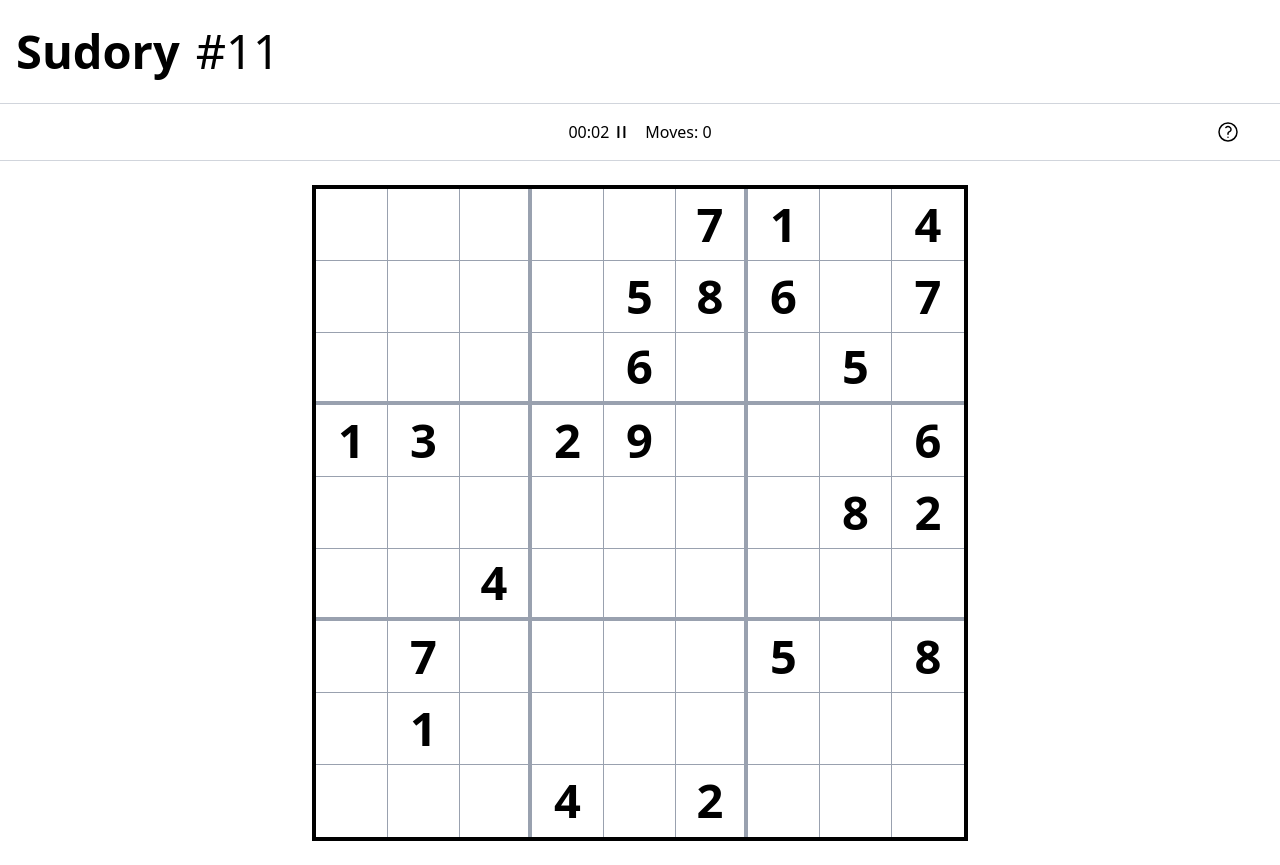
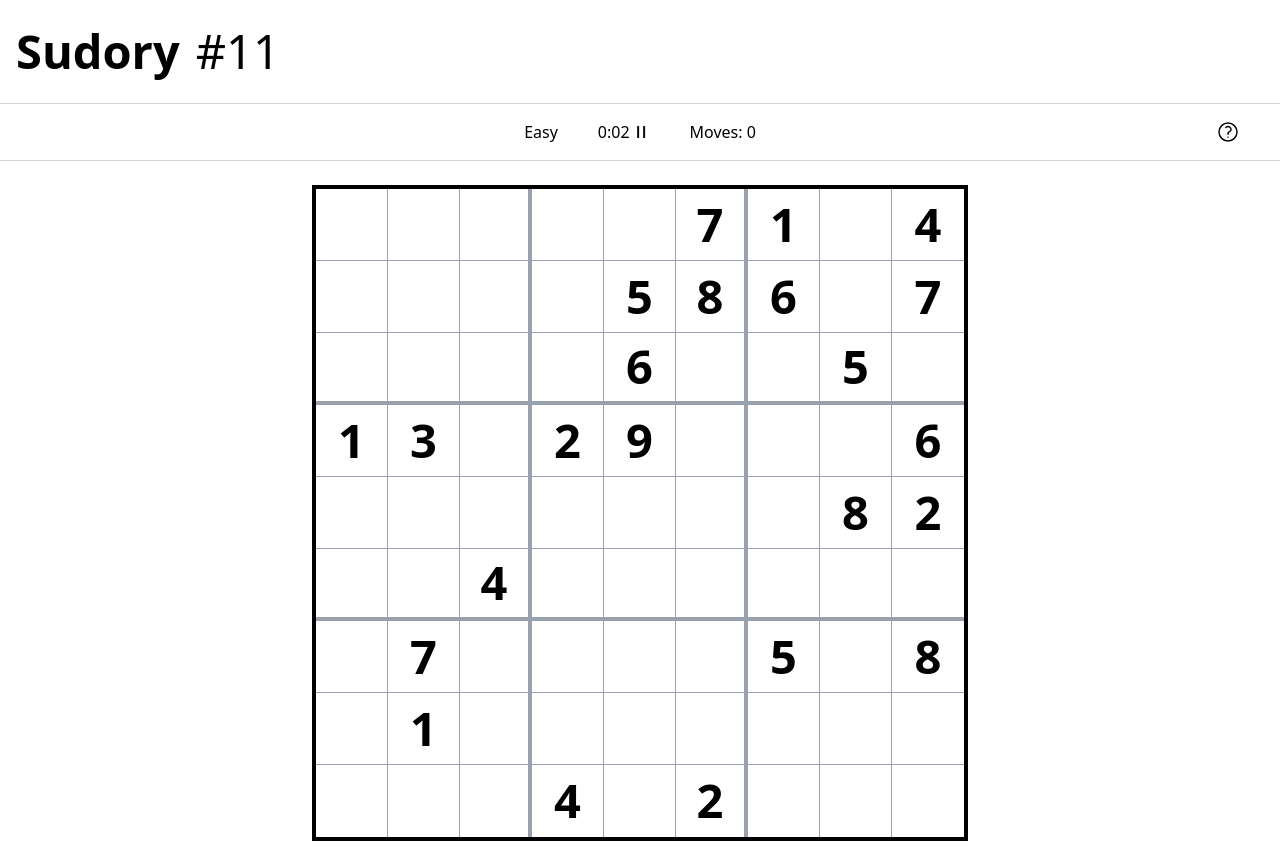
Before and after one commit to Ryan-Vakhshoori/sudory, a Next.js app: page / in a window 1280 px wide. Both pictures are taken after a click on the button "Easy". Built offline with nearby package versions, Linux system fonts and the light colour scheme.

Commit message:
-Add difficulty to game bar -Change button colors on hover

```diff
--- a/src/app/components/GameBar.tsx
+++ b/src/app/components/GameBar.tsx
@@ -7,6 +7,7 @@ export default function GameBar({
   time,
   isPuzzleComplete,
   moveCount,
+  difficulty,
   setTime,
   setIsRunning,
   setIsHelpPopupVisible,
@@ -15,14 +16,18 @@ export default function GameBar({
   time: number;
   isPuzzleComplete: boolean;
   moveCount: number;
+  difficulty: string | null;
   setTime: React.Dispatch<React.SetStateAction<number>>;
   setIsRunning: React.Dispatch<React.SetStateAction<boolean>>;
   setIsHelpPopupVisible: React.Dispatch<React.SetStateAction<boolean>>;
 }) {
   return (
-    <div className="relative flex w-screen items-center p-1 sm:p-4 border-t border-b border-gray-300">
+    <div className="flex w-screen items-center justify-between p-1 sm:p-4 border-t border-b border-gray-300">
+      {/* Left Spacer */}
+      <div className="flex-1"></div>
       {/* Centered Stopwatch and MoveCounter */}
-      <div className="absolute left-1/2 transform -translate-x-1/2 flex space-x-4">
+      <div className="absolute left-1/2 transform -translate-x-1/2 flex items-center space-x-10">
+        <p>{difficulty}</p>
         <Stopwatch
           isRunning={isRunning}
           setIsRunning={setIsRunning}
@@ -34,13 +39,13 @@ export default function GameBar({
       </div>
       {/* Question Mark Icon on the Right */}
       <button
-        className="ml-auto mr-2 sm:mr-3 md:mr-4 lg:mr-5 xl:mr-6 2xl:mr-7"
+        className="flex justify-end mr-2 sm:mr-3 md:mr-4 lg:mr-5 xl:mr-6 2xl:mr-7 cursor-pointer"
         onClick={() => {
           setIsHelpPopupVisible(true);
           setIsRunning(false); // Pause the game when help is shown
         }}
       >
-        <QuestionMarkCircleIcon className="h-6 w-6" />
+        <QuestionMarkCircleIcon className="h-6 w-6 text-stone-950 hover:text-stone-500" />
       </button>
     </div>
   );
--- a/src/app/components/Popup.tsx
+++ b/src/app/components/Popup.tsx
@@ -19,7 +19,7 @@ export default function Popup({
       >
         {/* Close button */}
         <button
-          className="absolute top-2 right-2"
+          className="absolute top-2 right-2 cursor-pointer text-stone-950 hover:text-stone-500"
           onClick={onClose}
         >
           <XMarkIcon className="size-6" />
--- a/src/app/components/ResumeButton.tsx
+++ b/src/app/components/ResumeButton.tsx
@@ -4,7 +4,7 @@ export default function ResumeButton({ onResume }: { onResume: () => void }) {
   return (
     <div className="absolute inset-0 flex justify-center items-center">
       <button
-        className="bg-blue-500 text-white size-11 sm:size-16 md:size-17 lg:size-18 xl:size-19 2xl:size-20 rounded-full flex justify-center items-center"
+        className="bg-blue-500 hover:bg-blue-400 text-white size-11 sm:size-16 md:size-17 lg:size-18 xl:size-19 2xl:size-20 rounded-full flex justify-center items-center cursor-pointer"
         onClick={onResume}
       >
         <PlayIcon className="h-5.5 w-5.5 sm:h-8 sm:w-8 md:h-10 md:w-10" />
--- a/src/app/components/Stopwatch.tsx
+++ b/src/app/components/Stopwatch.tsx
@@ -30,7 +30,7 @@ export default function Stopwatch({
   const formatTime = (seconds: number) => {
     const mins = Math.floor(seconds / 60);
     const secs = seconds % 60;
-    return `${mins.toString().padStart(2, "0")}:${secs.toString().padStart(2, "0")}`;
+    return `${mins}:${secs.toString().padStart(2, "0")}`;
   };
 
   return (
@@ -39,9 +39,9 @@ export default function Stopwatch({
       {!isPuzzleComplete && (
         <button onClick={() => setIsRunning((prev) => !prev)}>
           {isRunning ? (
-            <PauseIcon className="size-4" /> // Pause icon
+            <PauseIcon className="size-4 cursor-pointer text-stone-950 hover:text-stone-500" /> // Pause icon
           ) : (
-            <PlayIcon className="size-4" /> // Play icon
+            <PlayIcon className="size-4 cursor-pointer text-stone-950 hover:text-stone-500" /> // Play icon
           )}
         </button>
       )}
--- a/src/app/page.tsx
+++ b/src/app/page.tsx
@@ -49,20 +49,20 @@ export default function Home() {
           <p className="mb-5">Choose Your Puzzle:</p>
           <div className="flex flex-col space-y-2">
             <button
-              className="bg-black text-white font-bold py-3 w-38 rounded-full"
-              onClick={() => handleDifficultySelect("easy")}
+              className="bg-stone-950 text-white font-bold py-2.5 w-38 rounded-full cursor-pointer hover:bg-stone-500"
+              onClick={() => handleDifficultySelect("Easy")}
             >
               Easy
             </button>
             <button
-              className="bg-black text-white font-bold py-3 w-37 rounded-full"
-              onClick={() => handleDifficultySelect("medium")}
+              className="bg-stone-950 text-white font-bold py-2.5 w-37 rounded-full cursor-pointer hover:bg-stone-500"
+              onClick={() => handleDifficultySelect("Medium")}
             >
               Medium
             </button>
             <button
-              className="bg-black text-white font-bold py-3 w-37 rounded-full"
-              onClick={() => handleDifficultySelect("hard")}
+              className="bg-stone-950 text-white font-bold py-2.5 w-37 rounded-full cursor-pointer hover:bg-stone-500"
+              onClick={() => handleDifficultySelect("Hard")}
             >
               Hard
             </button>
@@ -81,9 +81,10 @@ export default function Home() {
             <GameBar
               isRunning={isRunning}
               time={time}
-              setTime={setTime}
               isPuzzleComplete={isPuzzleComplete}
               moveCount={moveCount}
+              difficulty={difficulty} // Pass difficulty to GameBar
+              setTime={setTime}
               setIsRunning={setIsRunning}
               setIsHelpPopupVisible={setIsHelpPopupVisible} // Pass setIsHelpPopupVisible to GameBar
             />
```
